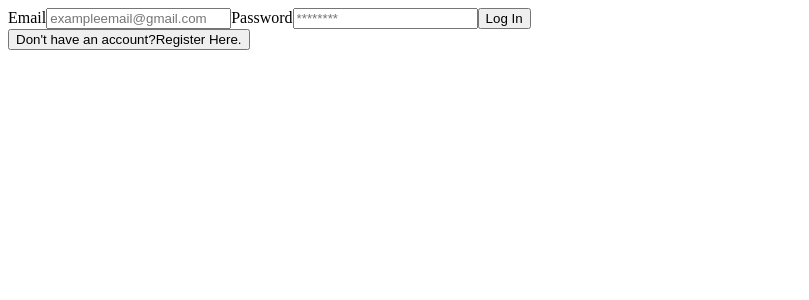
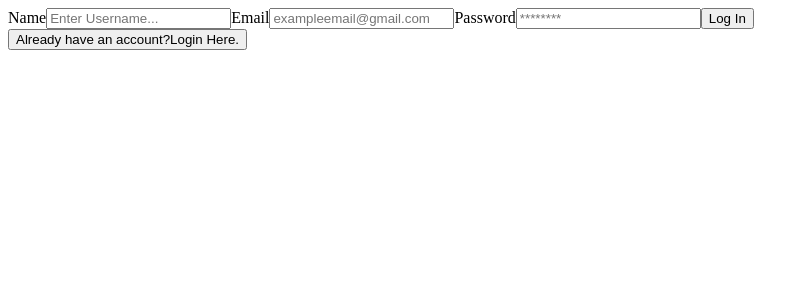
Before and after one commit to Gabriel-Bjay/Movie-app, a React (Create React App) app: page / in a window 1280 px wide. Both pictures are taken after a click on the button "Don't have an account?Register Here.". Shown: the top 300 px of the page, without its empty margins (0-809 px from the left). Built offline with nearby package versions, Linux system fonts and the light colour scheme.

Commit message:
Updates to login and register

```diff
--- a/src/App.js
+++ b/src/App.js
@@ -92,12 +92,18 @@ import { Register } from "./components/user/Register";
 
 function App() {
 	const [currentForm, setCurrentForm] = useState('login')
+
+	const toggleForm = (formName) =>{
+		setCurrentForm(formName)
+	}
+
+
 	return(
 		<div>
 			{
 				currentForm === 'login' ?
-				 <Login setCurrentForm={setCurrentForm} /> :
-				 <Register setCurrentForm={setCurrentForm} />
+				 <Login  onFormSwitch={toggleForm} /> :
+				 <Register  onFormSwitch={toggleForm}/>
 			}
 		</div>
 	)
--- a/src/components/user/Login.jsx
+++ b/src/components/user/Login.jsx
@@ -1,6 +1,6 @@
 import React, {useState} from "react"
 
-export const Login = () => {
+export const Login = (props) => {
   const [email, setEmail] = useState("");
   const [password, setPassword] = useState("");
 
@@ -18,6 +18,6 @@ export const Login = () => {
         <input type='password' value={password} placeholder='********' id="password" name="password"/>
         <button type="submit">Log In</button>
       </form>
-      <button>Don't have an account?Register Here.</button>
+      <button onClick={()=> props.onFormSwitch('register') }>Don't have an account?Register Here.</button>
     </>
 )}
--- a/src/components/user/Register.jsx
+++ b/src/components/user/Register.jsx
@@ -1,6 +1,6 @@
 import React, {useState} from 'react'
 
-export const Register = () => {
+export const Register = (props) => {
     const [username, setUsername] = useState('')
     const [password, setPassword] = useState('')
     const [email, setEmail] = useState('')
@@ -20,7 +20,7 @@ export const Register = () => {
         <input type='password' value={password} placeholder='********' id="password" name="password"/>
         <button type="submit">Log In</button>
       </form>
-      <button>Already have an account?Login Here.</button>
+      <button onClick={()=>props.onFormSwitch('login')}>Already have an account?Login Here.</button>
     </>
   )
 }
```
